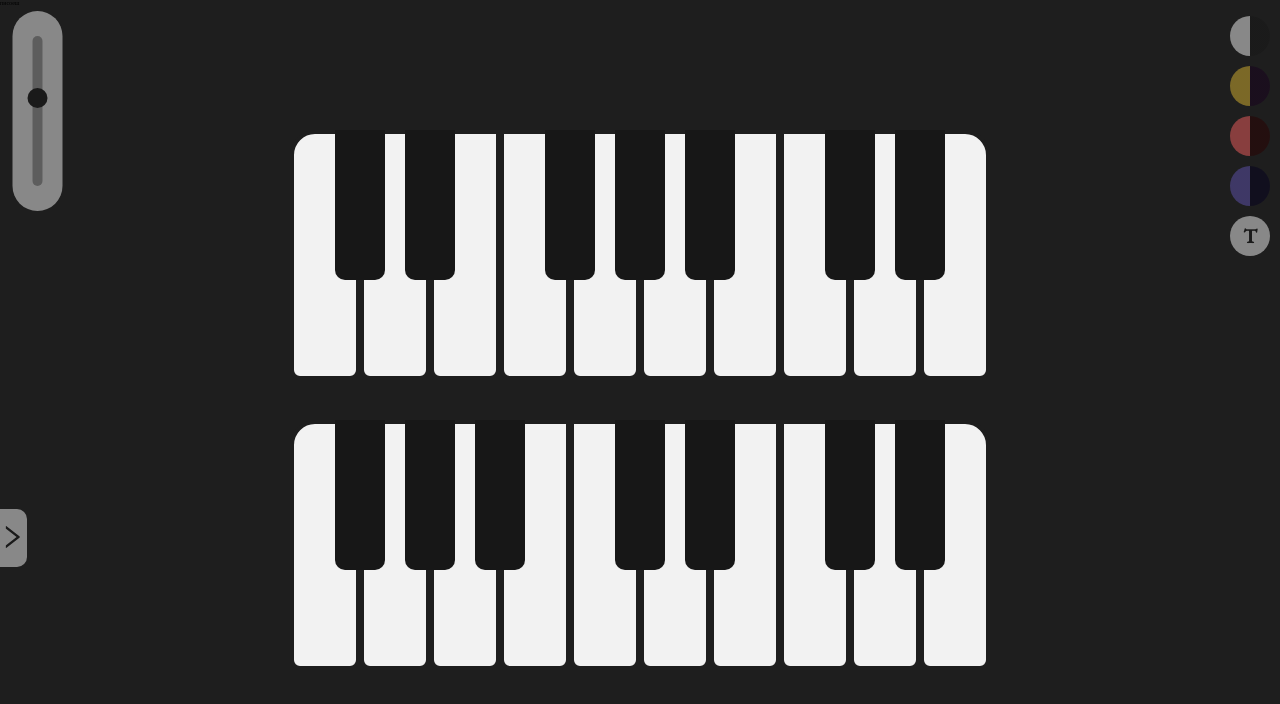
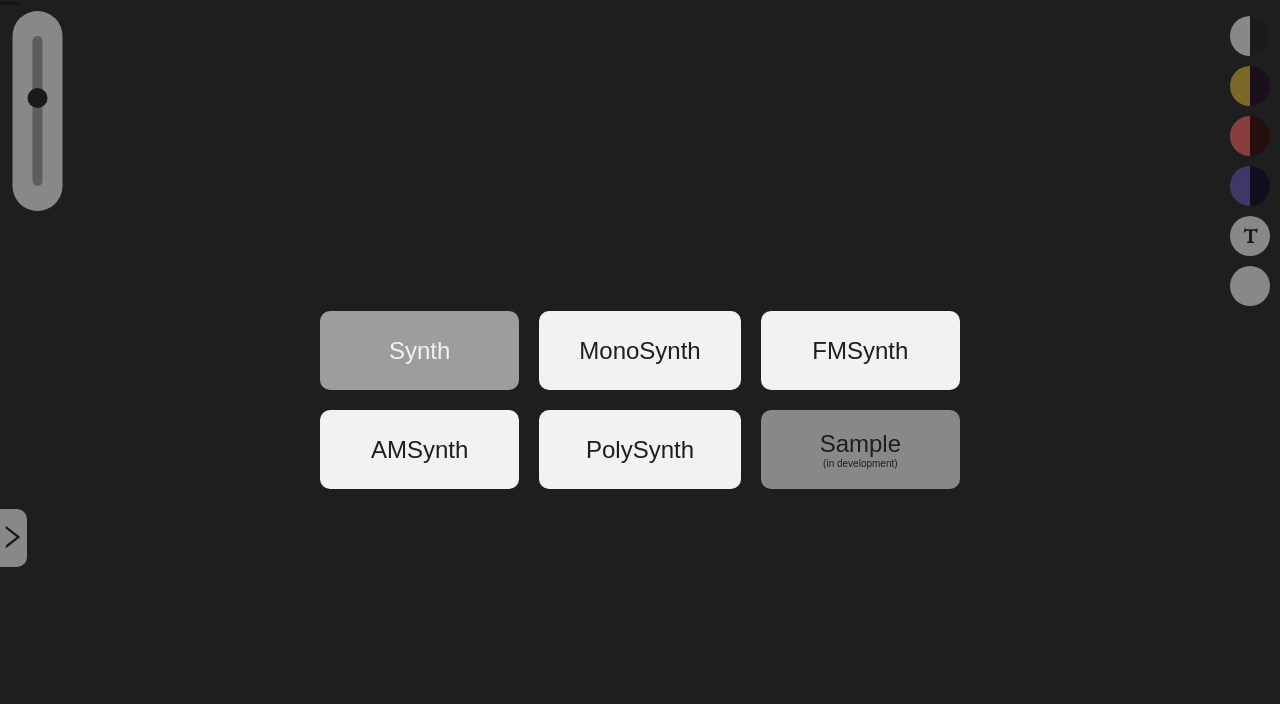
Before and after one commit to Svygzhryr/SvygzhryrPiano, a React (Create React App) app: page / in a window 1280 px wide. Shown: the top 704 px of the page. Built offline with nearby package versions, Linux system fonts and the light colour scheme.

Commit message:
piano/instruments switch

```diff
--- a/src/components/Piano.jsx
+++ b/src/components/Piano.jsx
@@ -63,11 +63,11 @@ export default function Piano() {
     const [volume, setVolume] = useState(localStorage.getItem('volume') || 0);
     const [showText, setShowText] = useState(false);
 
-    const [instrument, setInstrument] = useState('');
     const [reverb, setReverb] = useState(0);
     const [delayDuration, setDelayDuration] = useState(0);
     const [delayFeedback, setDelayFeedback] = useState(0);
     const [detune, setDetune] = useState(1200);
+    const [instrument, setInstrument] = useState(false);
 
     // смена громкости
     const changeVolume = (volume) => {
@@ -162,8 +162,6 @@ export default function Piano() {
         return showText ? NOTE_TO_KEY[note] : null
     }
 
-
-
         // генерируем массив клавиш
     const upperKeys = UPPER_NOTES.map((note, index) => {
         // наигениальнейшая проверка на диез и бемоль
@@ -208,6 +206,8 @@ export default function Piano() {
         changeDelayFeedBack,
         detune,
         setDetune,
+        instrument,
+        setInstrument,
     }
 
 
@@ -218,16 +218,16 @@ export default function Piano() {
             {...UIprops}
         />
 
-        <div className={styles.instruments}>
-            <button className={`${styles.instrument_item} ${styles.instrument_synth} ${styles.instruments_active}`}>Synth</button>
-            <button className={`${styles.instrument_item} ${styles.instrument_monosynth} ${styles.instruments_active}`}>MonoSynth</button>
-            <button className={`${styles.instrument_item} ${styles.instrument_fmsynth} ${styles.instruments_active}`}>FMSynth</button>
-            <button className={`${styles.instrument_item} ${styles.instrument_amsynth} ${styles.instruments_active}`}>AMSynth</button>
-            <button className={`${styles.instrument_item} ${styles.instrument_polysynth} ${styles.instruments_active}`}>PolySynth</button>
-            <button className={`${styles.instrument_item} ${styles.instrument_sample} ${styles.instruments_active} ${styles.disabled}`}>Sample</button>
+        <div className={`${styles.instruments} ${instrument ? styles.inactive : ''}`}>
+            <button className={`${styles.instrument_item} ${styles.instrument_synth} ${styles.instrument_active}`}>Synth</button>
+            <button className={`${styles.instrument_item} ${styles.instrument_monosynth} `}>MonoSynth</button>
+            <button className={`${styles.instrument_item} ${styles.instrument_fmsynth} `}>FMSynth</button>
+            <button className={`${styles.instrument_item} ${styles.instrument_amsynth} `}>AMSynth</button>
+            <button className={`${styles.instrument_item} ${styles.instrument_polysynth} `}>PolySynth</button>
+            <button className={`${styles.instrument_item} ${styles.instrument_sample} ${styles.disabled}`}>Sample <br/> <p>(in development)</p></button>
         </div>
 
-        <div className={styles.piano_wrapper}>
+        <div className={`${styles.piano_wrapper} ${styles.active} ${instrument ? '' : styles.inactive}`}>
             <div className={styles.upper_keyboard}>
                 <div className={styles.upper_buttons}>
                     {upperKeys}
--- a/src/components/UI.jsx
+++ b/src/components/UI.jsx
@@ -51,6 +51,7 @@ export default function UI({...props}) {
     }
 
 }
+
   return (
     <div className='controls'>
         <div className="main-controls">
@@ -63,6 +64,7 @@ export default function UI({...props}) {
             <button onClick={themeChange} className="theme_selector theme_3"></button>
             <button onClick={themeChange} className="theme_selector theme_4"></button>
             <button onClick={handleShowText} className="theme_selector toggle_text">T</button>
+            <button className="theme_selector instrument-switch" onClick={() => {props.setInstrument(!props.instrument)}}></button>
           </div>
         </div>
         <div className="extra-controls">
--- a/src/css/piano.module.scss
+++ b/src/css/piano.module.scss
@@ -3,7 +3,6 @@
 
 body {
     overflow: hidden;
-    transition: background-color .2s linear;
 
 }
 
@@ -44,7 +43,6 @@ body {
     width: 100%;
     z-index: 1;
 
-    transition: background-color .2s linear;
 
 
 }
@@ -69,9 +67,11 @@ body {
     font-family: 'EB Garamond', serif;
 
 
+
     color: var(--primary_background);
 
-    transition: none;
+    transition: background-color .5s;
+
     &:hover {
         cursor: pointer;
     }
@@ -80,6 +80,7 @@ body {
 
 .button_active {
     background-color: var(--primary_button_active);
+    transition: all 0s;
 }
 
 .button_text_hidden {
@@ -107,6 +108,9 @@ body {
     font-size: 2rem;
     font-family: 'EB Garamond', serif;
 
+    transition: background-color .3s;
+
+
     &:hover {
         cursor: pointer;
     }
@@ -114,6 +118,8 @@ body {
 
 .button_sharp_active {
     background-color: var(--primary_sharp_active);
+    transition: all 0s;
+
 }
 
 .button_sharp_hidden {
@@ -161,8 +167,6 @@ body {
     z-index: 5;
     gap: 2rem;
 
-    display: none;
-
 
     .instrument_item {
         font-size: 2.4rem;
@@ -175,20 +179,35 @@ body {
 
         transition: all .2s ease-in-out;
 
+        p {
+            font-size: 1rem;
+        }
+
         &:hover {
-            background-color: var(--primary_sharp);
+            background-color: var(--primary_button_active);
             color: var(--primary_button);
             cursor: pointer;
         }
     }
 
     .instrument_active {
+        background-color: var(--primary_button_active);
+        color: var(--primary_button);
 
+        &:hover {
+            cursor: unset;
+        }
     }
 
     .disabled {
-
+        pointer-events: none;
+        color: var(--primary_background);
+        opacity: 0.5;
     }
 }
 
+.inactive {
+    display: none;
+}
+
 @import './adaptive.scss'
```
